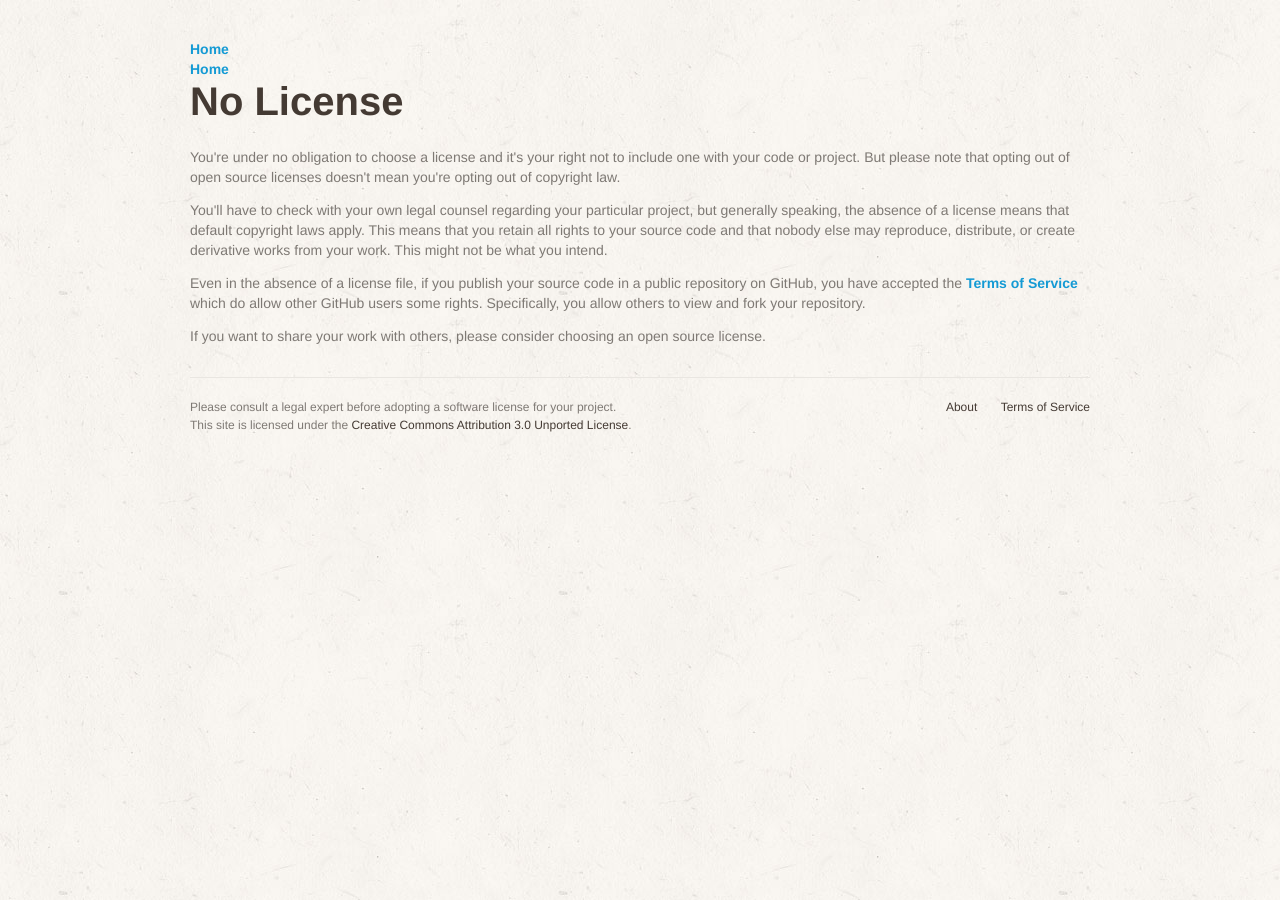
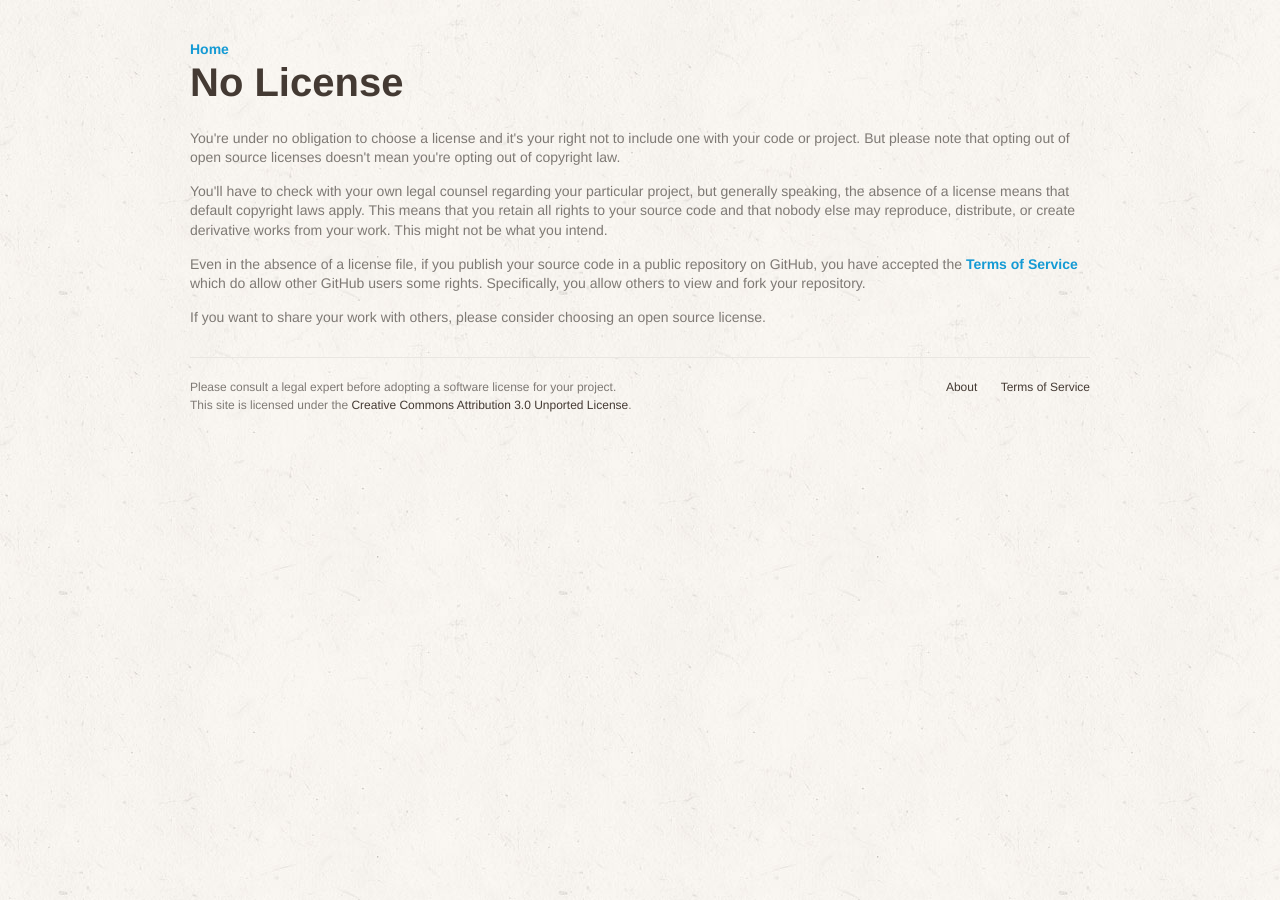
Before and after one commit to github/choosealicense.com, a Jekyll site: the page built from no-license.html, in a window 1280 px wide. Built offline with Jekyll 4.4.1, drawn with Linux system fonts in a browser that asks for light colours; some web fonts are replaced.

Commit message:
Resolve merge confict with #91

```diff
--- a/_layouts/default.html
+++ b/_layouts/default.html
@@ -1,12 +1,4 @@
 {% include header.html %}
-
-      {% unless page.class == "home" %}
-      <ol class='breadcrumbs'>
-        <li>
-          <a href="/">Home</a>
-        </li>
-      </ol>
-      {% endunless %}
 
 {{ content }}
 
```
